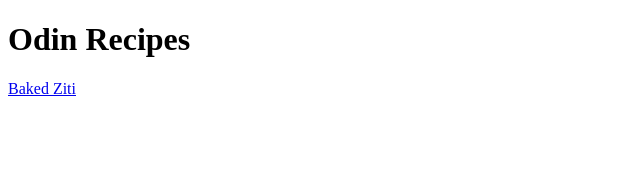
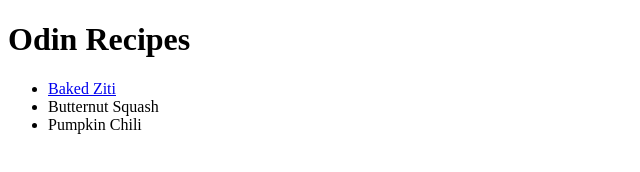
Before and after one commit to SolomonM23/odin-recipes, a plain HTML site: page index.html in a window 1280 px wide. Shown: the whole page, without its empty margins (0-640 px from the left). Drawn offline with Linux system fonts and the light colour scheme.

Commit message:
added links to the pages on the homepage, and added images to the pages. added imgs to folder

```diff
--- a/index.html
+++ b/index.html
@@ -7,6 +7,10 @@
   </head>
   <body>
     <h1>Odin Recipes</h1>
-    <a href="recipes/bakedziti.html">Baked Ziti</a>
+    <ul>
+      <li><a href="recipes/bakedziti.html">Baked Ziti</a></li>
+      <li><a href="recipes/butternut-squash.html"></a>Butternut Squash</li>
+      <li><a href="recipes/pumpkin-chili.html"></a>Pumpkin Chili</li>
+    </ul>
   </body>
 </html>
```
Also changed, not shown: recipes/butternut-squash.html (+1 -0 lines), recipes/pumpkin-chili.html (+1 -0 lines), imgs/chili.jpg (added), imgs/squash.jpg (added), ziti.jpg (deleted).
